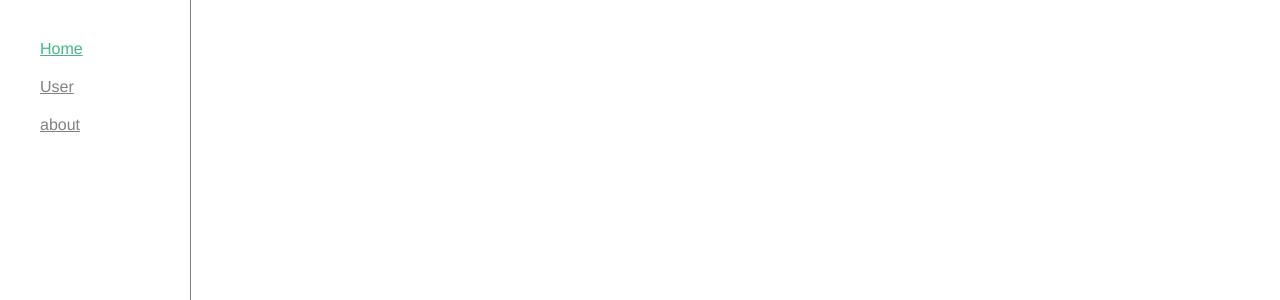
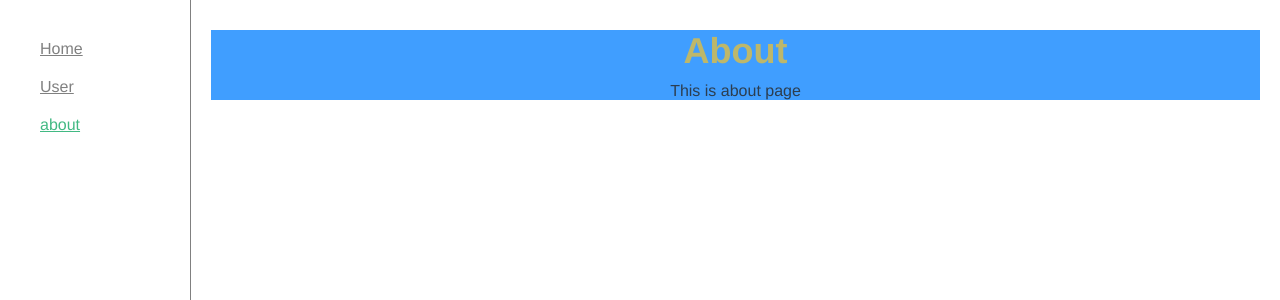
Before and after one commit to duola8789/vue2-demos, a Vue app: page /#/about in a window 1280 px wide. Before the commit this address led to /#/. Shown: the top 300 px of the page. Built offline with nearby package versions, Linux system fonts and the light colour scheme.

Commit message:
feat: 路由懒加载区分环境

```diff
--- a/src/router/index.js
+++ b/src/router/index.js
@@ -3,17 +3,22 @@ import Vue from 'vue';
 import Router from 'vue-router';
 
 // 懒加载工厂函数
-const lazyLoad = path => () => import(/* webpackChunkName: "view-[request]-[index]" */ `@/pages/${path}.vue`);
+const lazyLoad = path => {
+  if (process.env.NODE_ENV === 'development') {
+    return require(`@/pages/${path}.vue`).default
+  }
+  return () => import(/* webpackChunkName: "view-[request]-[index]" */ `@/pages/${path}.vue`);
+};
 
 const routes = [
-    {path: '/', name: 'home', component: lazyLoad('Home'), alias: '/home'},
-    {path: '/user', name: 'user', component: lazyLoad('User')},
-    {path: '/about', name: 'about', component: lazyLoad('About')},
-    {path: '*', name: 'notFound', component: lazyLoad('NotFound')},
+  {path: '/', name: 'home', component: lazyLoad('Home'), alias: '/home'},
+  {path: '/user', name: 'user', component: lazyLoad('User')},
+  {path: '/about', name: 'about', component: lazyLoad('About')},
+  {path: '*', name: 'notFound', component: lazyLoad('NotFound')},
 ];
 
 Vue.use(Router);
 
 export default new Router({
-    routes,
+  routes,
 });
```
